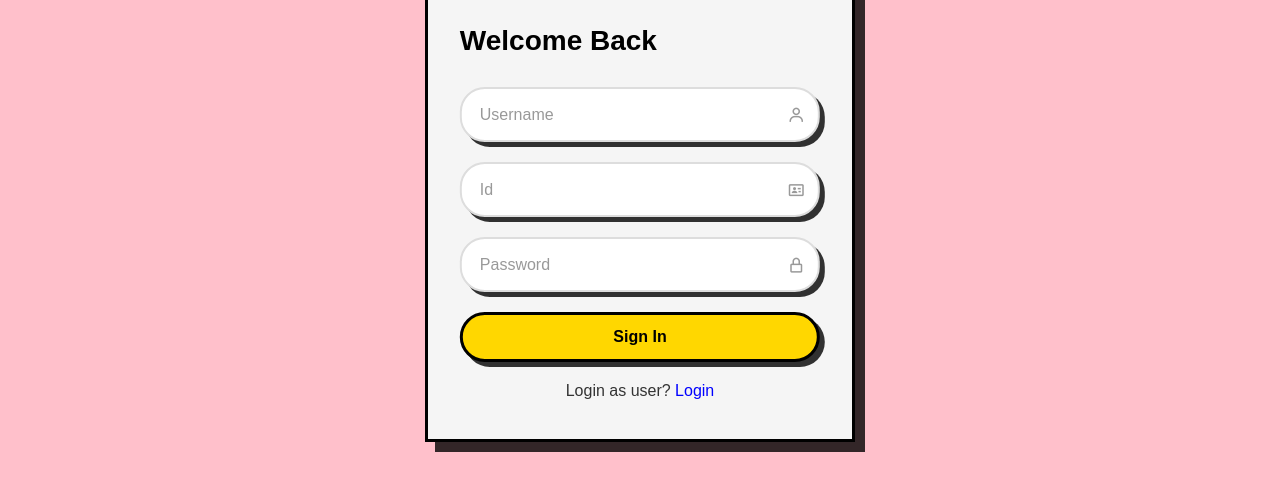
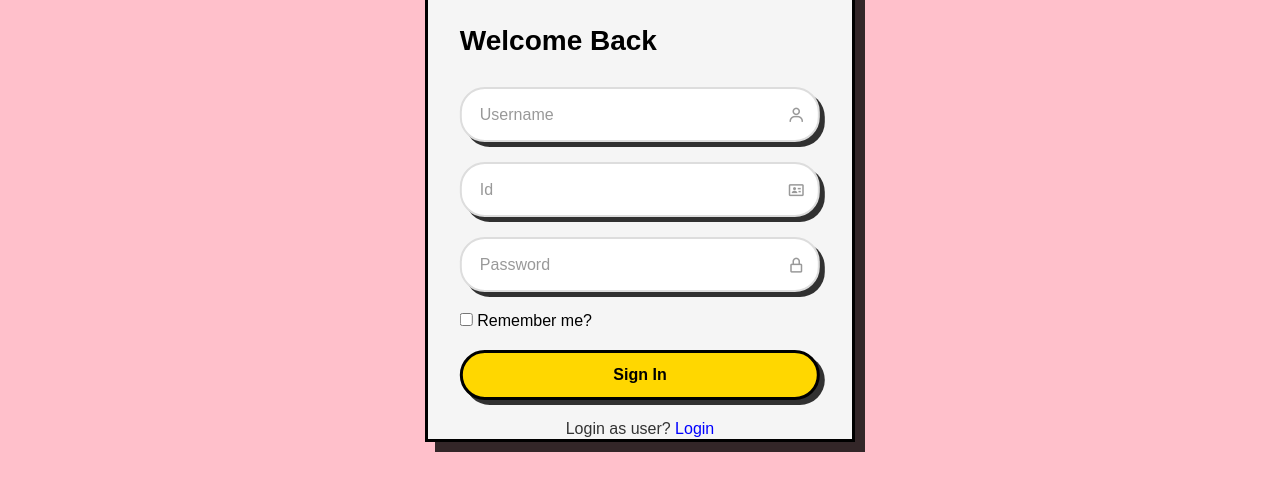
Before and after one commit to MahmoudAlaa2006/Book-store-, a plain HTML site: page pages/admin.html in a window 1280 px wide. Shown: the part 248-738 px from the top of the page. Drawn offline with nearby package versions, Linux system fonts and the light colour scheme.

Commit message:
added remember me check box

```diff
--- a/pages/admin.html
+++ b/pages/admin.html
@@ -61,6 +61,9 @@
                     <label for="log-pass" class="label">Password</label>
                     <i class='bx bx-lock-alt icon'></i>
                 </div>
+                <div class="remember-forget">
+                   <label><input type="checkbox" id="agree-terms"> Remember me? </label>
+                 </div>
                 <div class="input-box">
                    <button type="submit" class="btn-submit" id="SignInBtn">Sign In</button>
                 </div>
```
